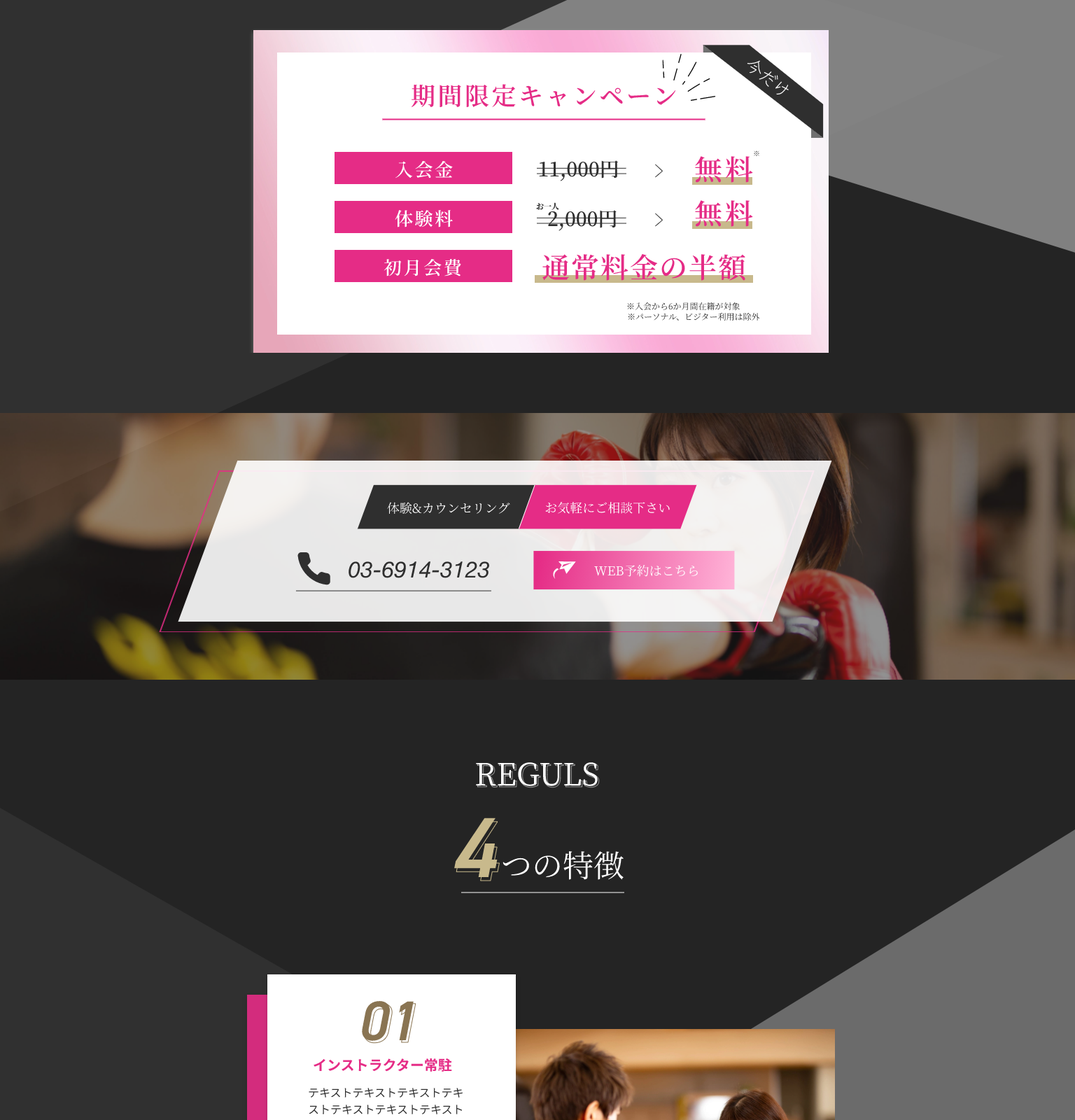
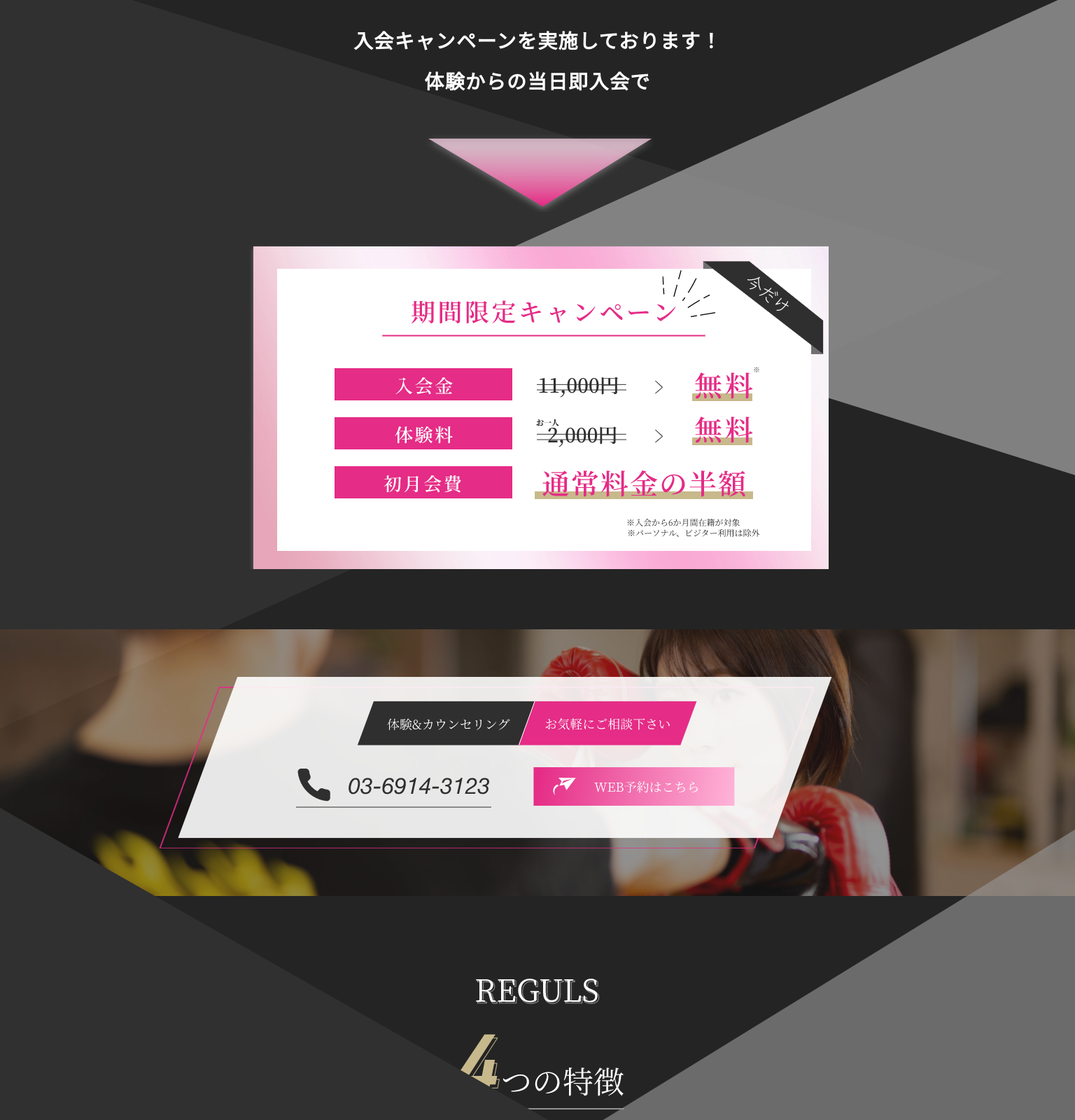
Before and after one commit to FUU-Hirai/legulsLP, a PHP site: page / in a window 1536 px wide; the page is wider, and only the part inside the window is pictured. Shown: the part 1139-2739 px from the top of that part at 70% size. Run offline with PHP 8.4, Linux system fonts and the light colour scheme.

Commit message:
トップ画像調整

```diff
--- a/css/max.css
+++ b/css/max.css
@@ -29,10 +29,10 @@
 
     /***********トップ画像*********************/
     .top-image {
-      /* background-position: center top; */
-      /* background-repeat: no-repeat; */
-      /* -moz-background-size: cover; */
-      background-size: cover;
+      /* background-position: center top;
+      background-repeat: no-repeat;
+      -moz-background-size: cover;  */
+      background-size: contain;
       background-position: left -2px ;
       width: 102%;
       /* height:1500px; */
@@ -47,6 +47,18 @@
 
     .top-campaign {
       width: 100%;
+    }
+
+    .top-content {
+      margin-top: 980px;
+    }
+
+    .campain-background2 {
+      top:1080px;
+    }
+
+    .campain-background1 {
+      top: 560px;
     }
 
     .support-back-image {
@@ -65,17 +77,33 @@
       width:100%;
     }
 
+    .feature-logo {
+      top:4323px;
+    }
+
     .feature-inner-picture {
       width: 100%;
+      background-color: #242424;
     }
 
 
     /***************リズミカルキックとは？***********************************/
+
+    .recommendation-title {
+      background-color: #242424;
+    }
     .featuer-context-picture {
       width:112%;
       background-size: cover;
       height: 900px;
       left: -130px;
+    }
+    .recommendation-and-price {
+      padding-top:150.080px;
+    }
+
+    .recommendation-title {
+      margin-top:0;
     }
 
 
--- a/css/min.css
+++ b/css/min.css
@@ -1,4 +1,4 @@
-@media screen and (max-width: 375px) {
+@media screen and (max-width: 390px) {
   :root {
 
     /* Colors: */
--- a/index.html
+++ b/index.html
@@ -4,10 +4,11 @@
     <meta name="viewport" content="width=device-width, initial-scale=1.0, minimum-scale=1.0">
     <meta http-equiv="X-UA-Compatible" content="ie=edge">
     <link rel="stylesheet" href="./css/style.css">
-    <link href="./css/max.css" rel="stylesheet" media="screen and (min-width: 1400px)" />
-    <link href="./css/min.css" rel="stylesheet" media="screen and (max-width: 375px)" />
+    <link href="./css/max.css" rel="stylesheet" media="screen and (min-width: 1401px)" />
+    <link href="./css/min.css" rel="stylesheet" media="screen and (max-width: 390px)" />
+    <link href="./css/middle.css" rel="stylesheet" media="screen and (max-width: 960px)" />
     <link rel="preconnect" href="https://fonts.googleapis.com">
-<link rel="preconnect" href="https://fonts.gstatic.com" crossorigin>
+<link rel="preconnect" href="https://foßnts.gstatic.com" crossorigin>
 <link href="https://fonts.googleapis.com/css2?family=Noto+Serif+JP:wght@200&display=swap" rel="stylesheet">
 
     <meta name="viewport" content="width=device-width, initial-scale=1.0, maximum-scale=1.0, minimum-scale=1.0">
```
